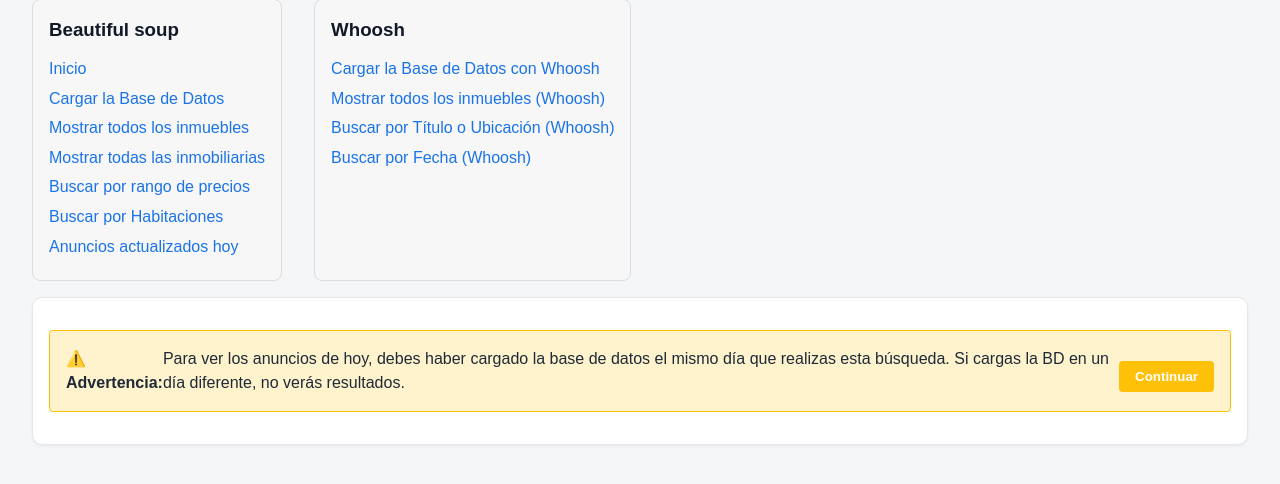
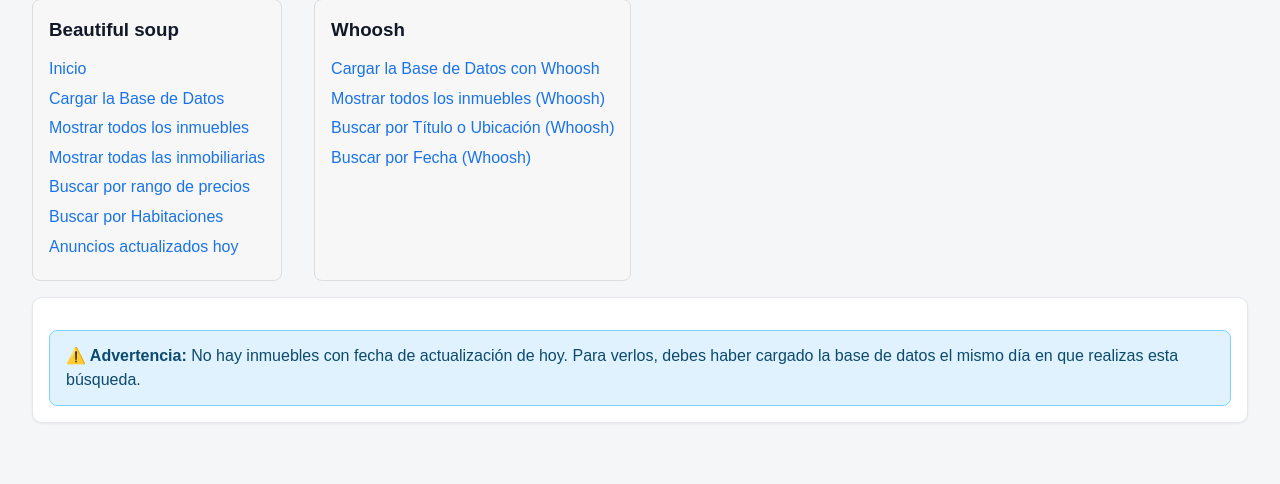
Before and after one commit to sergiopons-1/PisosSevilla, a Django app: page /anunciosdehoy/ in a window 1280 px wide. Shown: the part 185-669 px from the top of the page. Run offline with Django 5.2, Linux system fonts and the light colour scheme; tables that the repository leaves empty hold one stand-in row (values such as "Sample post").

Commit message:
modificacion de la advertencia en el archivo anunciosdehoy

```diff
--- a/principal/templates/anunciosdehoy.html
+++ b/principal/templates/anunciosdehoy.html
@@ -4,12 +4,7 @@
 {% endblock %}
 {% block contenido %}
 <div class="container mt-4">
-    <div style="background-color:#fff3cd; border:1px solid #ffc107; border-radius:4px; padding:1rem; margin-bottom:1rem; display:flex; justify-content:space-between; align-items:center;">
-        <strong>⚠️ Advertencia:</strong> Para ver los anuncios de hoy, debes haber cargado la base de datos el mismo día que realizas esta búsqueda. Si cargas la BD en un día diferente, no verás resultados.
-        <button id="btnContinuar" style="padding:0.5rem 1rem; background-color:#ffc107; border:none; border-radius:4px; cursor:pointer; font-weight:600;">Continuar</button>
-    </div>
-
-    <div id="tablaPisos" style="display:none;">
+    {% if inmuebles %}
         <h2>Número total de inmuebles: {{ inmuebles|length }}</h2>
         <table border="1" cellpadding="6" cellspacing="0">
             <thead>
@@ -53,19 +48,11 @@
                 {% endfor %}
             </tbody>
         </table>
-    </div>
-
-    <script>
-        document.getElementById('btnContinuar').addEventListener('click', function() {
-            const tabla = document.getElementById('tablaPisos');
-            if (tabla.style.display === 'none') {
-                tabla.style.display = 'block';
-                this.textContent = 'Ocultar';
-            } else {
-                tabla.style.display = 'none';
-                this.textContent = 'Continuar';
-            }
-        });
-    </script>
+    {% else %}
+        <div class="alert alert-info">
+            <strong>⚠️ Advertencia:</strong> No hay inmuebles con fecha de actualización de hoy.
+            Para verlos, debes haber cargado la base de datos el mismo día en que realizas esta búsqueda.
+        </div>
+    {% endif %}
 </div>
 {% endblock %}
```
